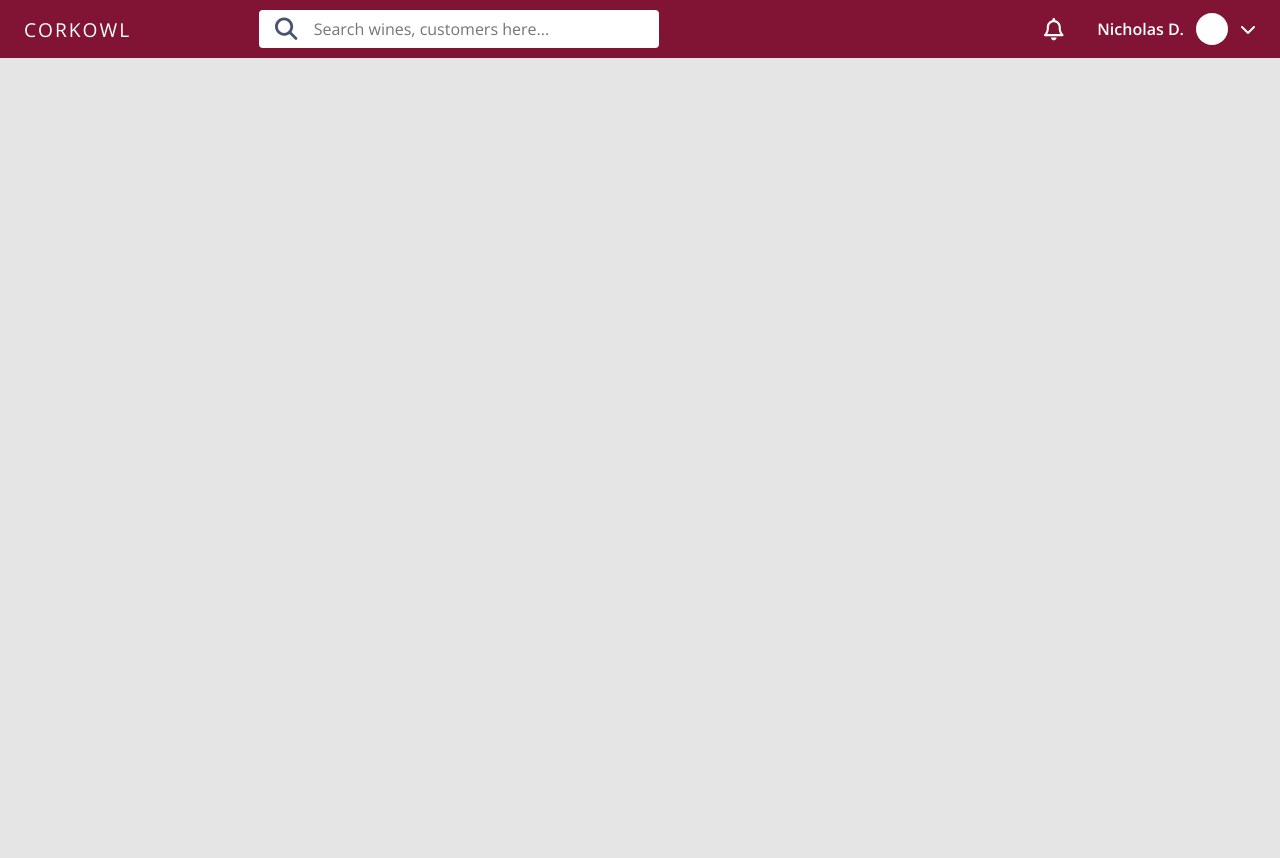
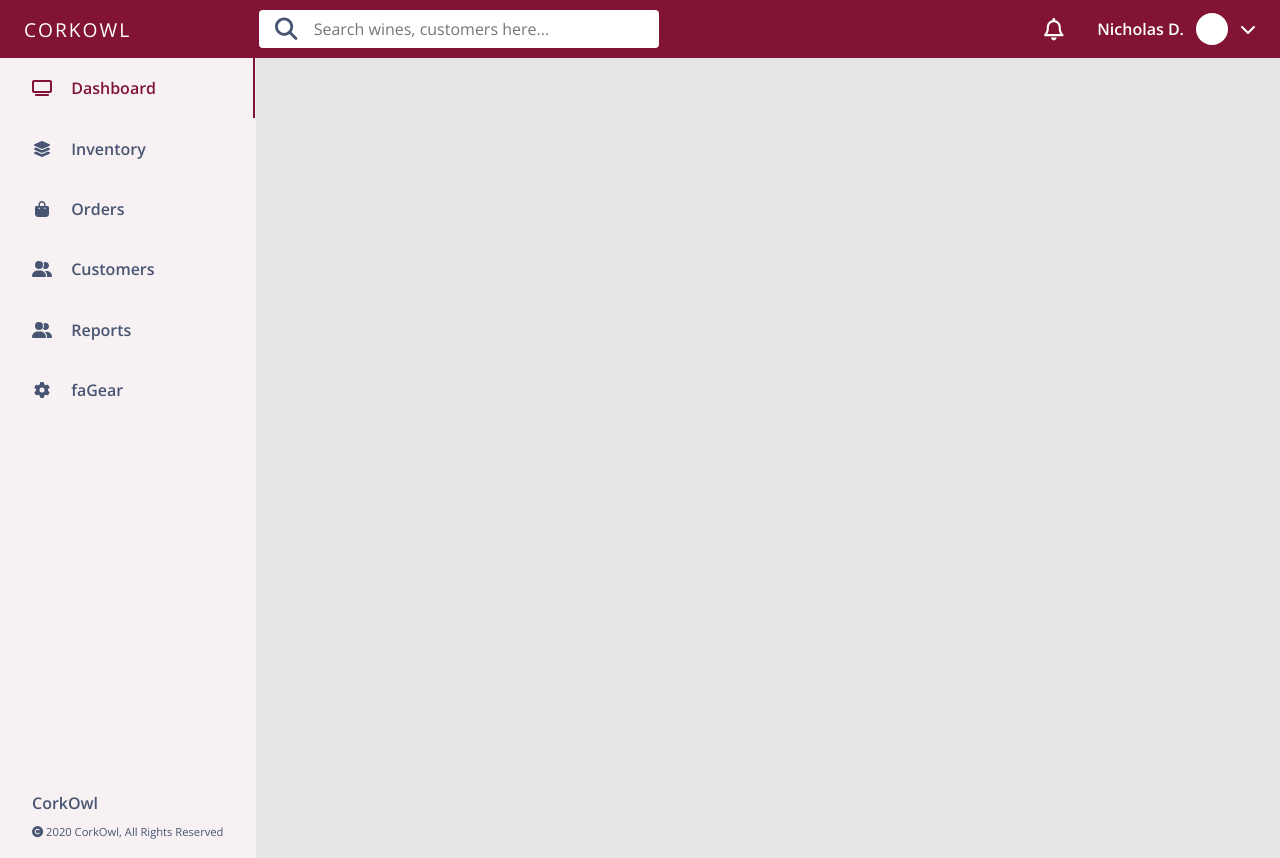
Before and after one commit to iHarryD/thinklink-assignment, a React (Create React App) app: page / in a window 1280 px wide. Before the commit the page ends 800 px from the top, so only its background shows below. Built offline with nearby package versions, Linux system fonts and the light colour scheme.

Commit message:
feat: add side navbar

```diff
--- a/src/App.tsx
+++ b/src/App.tsx
@@ -1,9 +1,11 @@
 import { Header } from "./components";
+import { SideNavbar } from "./components/sideNavbar/SideNavbar";
 
 function App() {
   return (
     <div className="App">
       <Header />
+      <SideNavbar />
     </div>
   );
 }
--- /dev/null
+++ b/src/components/navItem/NavItem.tsx
@@ -0,0 +1,22 @@
+import { NavButton } from "../styled";
+import {
+  FontAwesomeIcon,
+  FontAwesomeIconProps,
+} from "@fortawesome/react-fontawesome";
+
+export function NavItem({
+  icon,
+  isActive,
+  title,
+}: {
+  icon: FontAwesomeIconProps["icon"];
+  isActive?: boolean;
+  title: string;
+}) {
+  return (
+    <NavButton className={isActive ? "active" : undefined}>
+      <FontAwesomeIcon icon={icon} width="20px" />
+      <span>{title}</span>
+    </NavButton>
+  );
+}
--- /dev/null
+++ b/src/components/sideNavbar/SideNavbar.tsx
@@ -0,0 +1,48 @@
+import { NavItem } from "../navItem/NavItem";
+import {
+  faLayerGroup,
+  faTv,
+  faShoppingBag,
+  faUserGroup,
+  faGear,
+  faCopyright,
+} from "@fortawesome/free-solid-svg-icons";
+import {
+  AsideBar,
+  CopyrightText,
+  Initials,
+  SideBarFooter,
+  StyledSideNavbar,
+} from "../styled";
+import { FontAwesomeIcon } from "@fortawesome/react-fontawesome";
+
+export function SideNavbar() {
+  return (
+    <AsideBar>
+      <StyledSideNavbar>
+        {[
+          { icon: faTv, title: "Dashboard" },
+          { icon: faLayerGroup, title: "Inventory" },
+          { icon: faShoppingBag, title: "Orders" },
+          { icon: faUserGroup, title: "Customers" },
+          { icon: faUserGroup, title: "Reports" },
+          { icon: faGear, title: "faGear" },
+        ].map(({ icon, title }, index) => (
+          <NavItem
+            key={title}
+            icon={icon}
+            title={title}
+            isActive={index === 0 ? true : false}
+          />
+        ))}
+      </StyledSideNavbar>
+      <SideBarFooter>
+        <Initials>CorkOwl</Initials>
+        <CopyrightText>
+          <FontAwesomeIcon icon={faCopyright} /> 2020 CorkOwl, All Rights
+          Reserved
+        </CopyrightText>
+      </SideBarFooter>
+    </AsideBar>
+  );
+}
--- /dev/null
+++ b/src/components/styled/Navbar.styled.ts
@@ -0,0 +1,44 @@
+import styled from "styled-components";
+
+export const AsideBar = styled.aside`
+  background: #f7f1f3;
+  border-right: 1px solid #ecf1f4;
+  color: var(--DARK-GREY-CLR);
+  display: flex;
+  flex-direction: column;
+  justify-content: space-between;
+  min-height: 100vh;
+  min-width: fit-content;
+  width: min(15rem, 15vw);
+`;
+
+export const StyledSideNavbar = styled.nav`
+  display: flex;
+  flex-direction: column;
+`;
+
+export const NavButton = styled.button`
+  align-items: center;
+  display: flex;
+  font-weight: 600;
+  gap: 1.2em;
+  padding: var(--SIDE-NAVBAR-PADDING-Y) var(--SIDE-NAVBAR-PADDING-X);
+
+  &.active {
+    border-right: 2px solid currentColor;
+    color: var(--ACCENT-MAROON-CLR);
+  }
+`;
+
+export const SideBarFooter = styled.footer`
+  padding: var(--SIDE-NAVBAR-PADDING-Y) var(--SIDE-NAVBAR-PADDING-X);
+`;
+
+export const Initials = styled.p`
+  font-weight: 600;
+  margin-bottom: 10px;
+`;
+
+export const CopyrightText = styled.p`
+  font-size: 0.7em;
+`;
--- a/src/components/styled/index.ts
+++ b/src/components/styled/index.ts
@@ -1,2 +1,3 @@
 export * from "./Generic.styled";
 export * from "./Header.styled";
+export * from "./Navbar.styled";
--- a/src/styles/variables.css
+++ b/src/styles/variables.css
@@ -9,4 +9,6 @@
   --BODY-PADDING-X: 1.5rem;
   --BODY-PADDING-Y: 0;
   --ICON-SIZE: 1.4rem;
+  --SIDE-NAVBAR-PADDING-X: 2em;
+  --SIDE-NAVBAR-PADDING-Y: 1.2em;
 }
```
